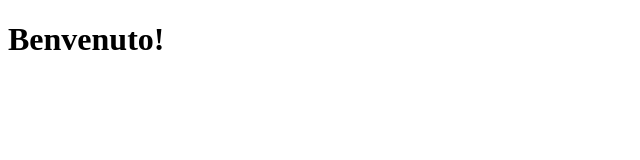
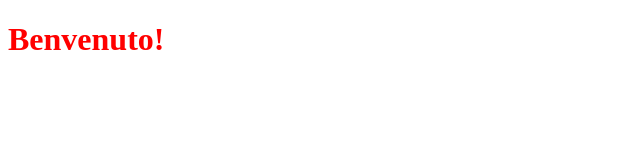
Before and after one commit to hermione1993/potionfy2, a plain HTML site: page index.html in a window 1280 px wide. Shown: the whole page, without its empty margins (0-640 px from the left). Drawn offline with Linux system fonts and the light colour scheme.

Commit message:
testo cambiato in colore rosso

```diff
--- a/index.html
+++ b/index.html
@@ -7,6 +7,6 @@
     <title>Document</title>
 </head>
 <body>
-	<h1>Benvenuto! </h1>
+	<h1 style="color:red">Benvenuto!</h1>
 </body>
 </html>
```
